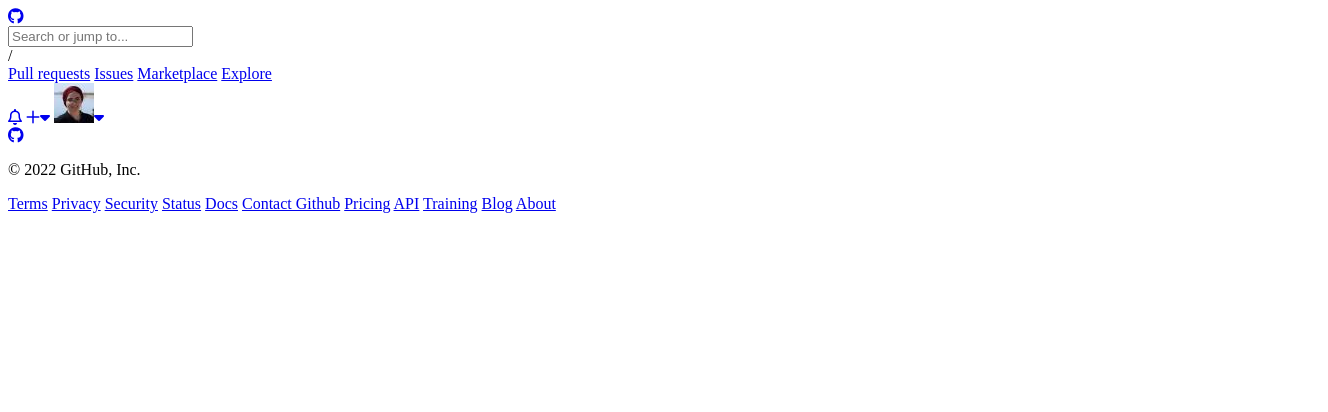
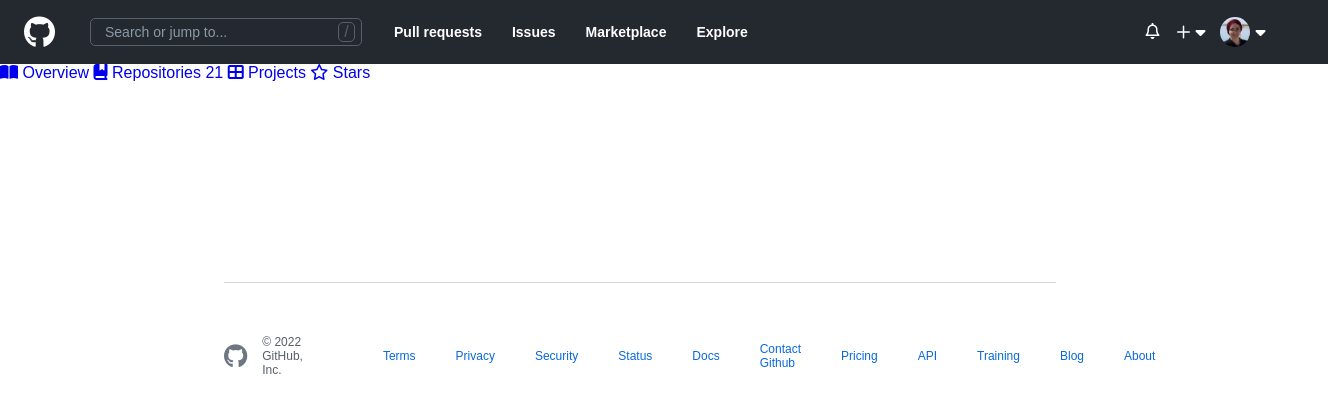
Before and after one commit to Marwa-MEZLINI/Final_test, a plain HTML site: page profile.html in a window 1280 px wide. Shown: the whole page, 1328 px wide, since content can reach past the window. Drawn offline with Linux system fonts and the light colour scheme.

Commit message:
navigation section structure

```diff
--- a/profile.html
+++ b/profile.html
@@ -10,6 +10,7 @@
         integrity="sha512-xh6O/CkQoPOWDdYTDqeRdPCVd1SpvCA9XXcUnZS2FmJNp1coAFzvtCN9BmamE+4aHK8yyUHUSCcJHgXloTyT2A=="
         crossorigin="anonymous" referrerpolicy="no-referrer" />
 
+        <link rel="stylesheet" href="P-style.css">
     <title>Document</title>
 </head>
 
@@ -39,6 +40,25 @@
         </Nav>
     </header>
 
+     <!--navigation section start-->
+     <div class="navigation">
+        <a class="repo-nav-btn" href="#">
+            <i class="fa-solid fa-book-open"></i> Overview
+        </a>
+        <a class="repo-nav-btn" href="#">
+            <i class="fa-solid fa-book-bookmark"></i> Repositories
+            <span>21</span>
+        </a>
+        <a class="repo-nav-btn" href="#">
+            <i class="fa-solid fa-table-cells-large"></i>
+            Projects
+        </a>
+        <a class="repo-details" href="#">
+            <i class="fa-regular fa-star"></i>
+            Stars
+        </a>
+    </div>
+
 
     <!--Footer section strat-->
     <footer>
```
